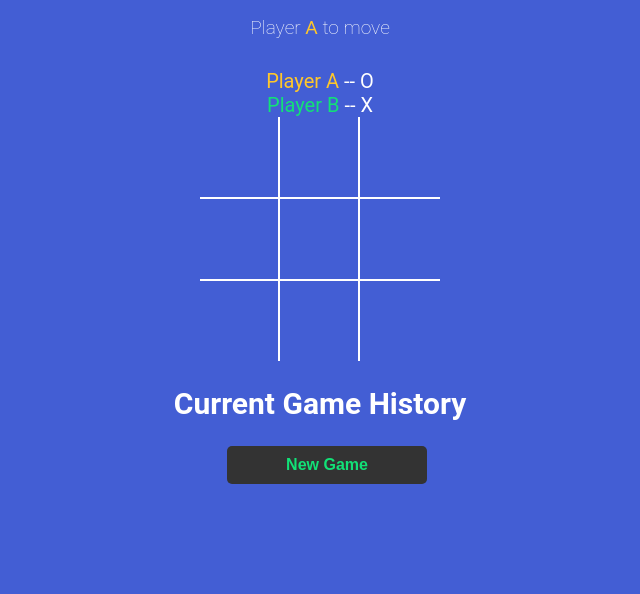
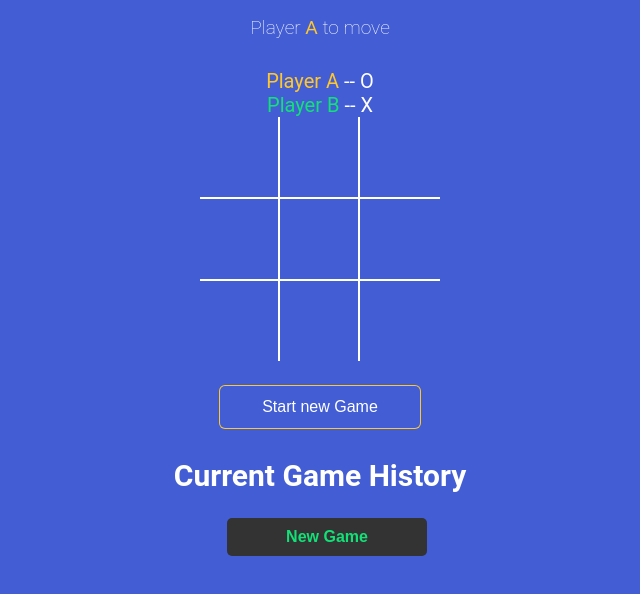
Before and after one commit to Inam2806/ticktactoe, a React (Vite) app: page / in a window 1280 px wide. Shown: the top 594 px of the page, without its empty margins (320-960 px from the left). Built offline with nearby package versions, Linux system fonts and the light colour scheme.

Commit message:
added start new game button

```diff
--- a/src/App.jsx
+++ b/src/App.jsx
@@ -52,6 +52,11 @@ function App() {
     setcurrentMove(move);
   };
 
+  //adding game rest button
+  const onNewGameStart = () => {
+    setHistory(NEW_GAME);
+    setcurrentMove(0);
+  };
   return (
     <div className="app">
       <StatusMessage winner={winner} gamingBoard={gamingBoard} />
@@ -65,6 +70,13 @@ function App() {
         square={gamingBoard.square}
         hangleSquareclick={hangleSquareclick}
       />
+      <button
+        type="button"
+        onClick={onNewGameStart}
+        className={`btn-reset ${winner ? 'active' : ''}`}
+      >
+        Start new Game
+      </button>
       <h2>Current Game History</h2>
       <History history={history} moveTo={moveTo} currentMove={currentMove} />
     </div>
--- a/src/style.scss
+++ b/src/style.scss
@@ -40,21 +40,6 @@ button {
   font-weight: lighter;
   span {
     font-weight: normal;
-  }
-}
-
-.btn-reset {
-  font-size: 0.8rem;
-  color: #fff;
-  border-radius: 15px;
-  padding: 12px 18px;
-  margin-top: 25px;
-  transition: all 0.2s;
-  background-color: $blue;
-  box-shadow: 0px 0px 0px 1px $orange;
-  &.active {
-    background-color: $orange;
-    box-shadow: none;
   }
 }
 
@@ -266,3 +251,36 @@ button {
 }
 
 /* History end */
+
+/* adding game rest button */
+.btn-reset {
+  background-color: $blue;
+  color: #fff;
+  border-radius: 15px;
+  padding: 12px 18px;
+  border-radius: 5px;
+  font-size: 16px;
+  cursor: pointer;
+  display: block;
+  margin: 0;
+  width: 200px;
+  margin-top: 25px;
+  margin-bottom: 5px;
+  transition: all 0.2s;
+  box-shadow: 0px 0px 0px 1px $orange;
+
+  &:hover {
+    background-color: #555;
+  }
+
+  &:active {
+    background-color: #111;
+  }
+  &.active {
+    font-weight: bold;
+  }
+  &.active {
+    background-color: $orange;
+    box-shadow: none;
+  }
+}
```
